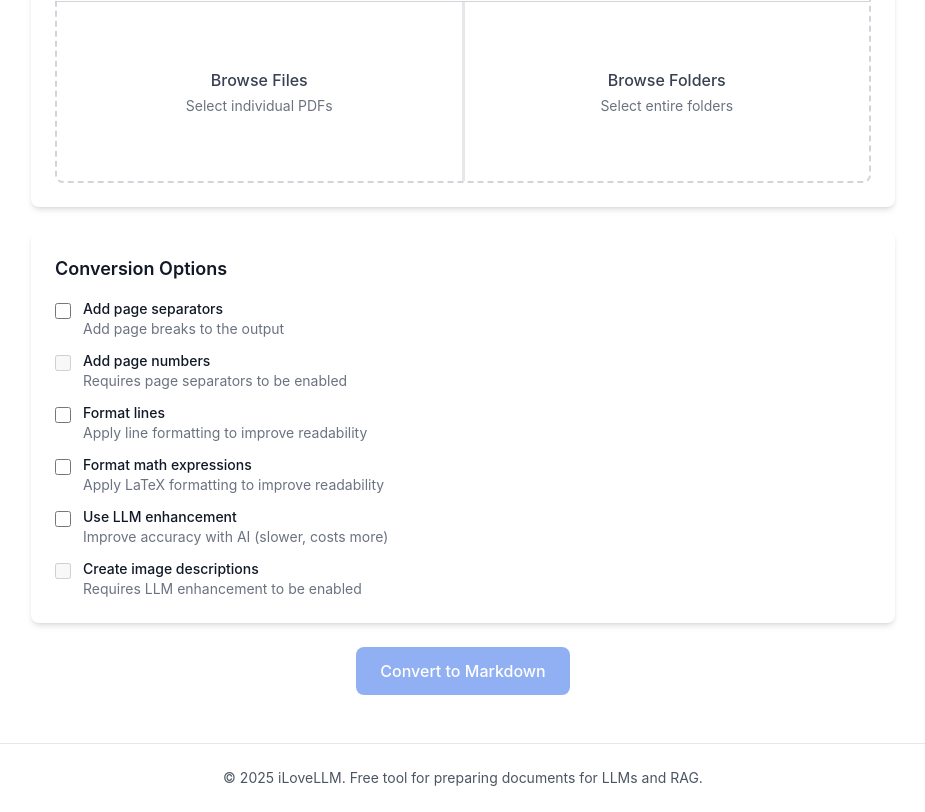
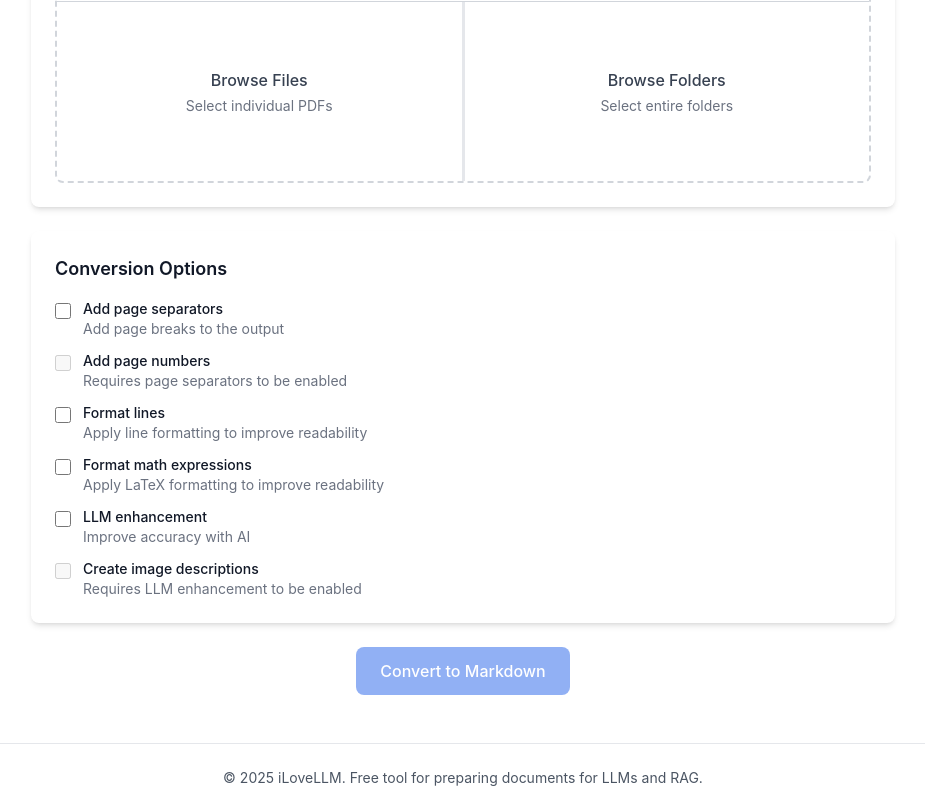
Before and after one commit to guy915/iLoveMD, a Next.js app: page /pdf-to-markdown in a window 1280 px wide. Shown: the part 696-1508 px from the top of the page, without its empty margins (177-1102 px from the left). Built offline with nearby package versions, Linux system fonts and the light colour scheme.

Commit message:
Refine PDF to Markdown options and status display

```diff
--- a/src/components/pdf-to-markdown/ConversionOptions.tsx
+++ b/src/components/pdf-to-markdown/ConversionOptions.tsx
@@ -30,11 +30,9 @@ export function ConversionOptions({
             onChange={(e) => {
               const checked = e.target.checked
               onOptionChange('paginate', checked)
-              // Set appropriate page format when toggling paginate
-              if (checked) {
+              // Preserve user's page number preference when toggling paginate
+              if (checked && options.pageFormat === 'none') {
                 onOptionChange('pageFormat', 'separators_only')
-              } else {
-                onOptionChange('pageFormat', 'none')
               }
             }}
             className="mt-1 h-4 w-4 text-blue-600 focus:ring-blue-500 border-gray-300 rounded"
@@ -110,18 +108,13 @@ export function ConversionOptions({
             onChange={(e) => {
               const newValue = e.target.checked
               onOptionChange('use_llm', newValue)
-              // If disabling LLM, must also reset disable_image_extraction
-              // because image extraction requires LLM to be enabled
-              if (!newValue) {
-                onOptionChange('disable_image_extraction', false)
-              }
             }}
             className="mt-1 h-4 w-4 text-blue-600 focus:ring-blue-500 border-gray-300 rounded"
             disabled={disabled}
           />
           <span className="ml-3">
-            <span className="block text-sm font-medium text-gray-900">Use LLM enhancement</span>
-            <span className="block text-sm text-gray-500">Improve accuracy with AI (slower, costs more)</span>
+            <span className="block text-sm font-medium text-gray-900">LLM enhancement</span>
+            <span className="block text-sm text-gray-500">Improve accuracy with AI</span>
           </span>
         </label>
 
--- a/src/components/pdf-to-markdown/ConversionStatus.tsx
+++ b/src/components/pdf-to-markdown/ConversionStatus.tsx
@@ -24,6 +24,9 @@ export function ConversionStatus({
     return null
   }
 
+  const showBatchProgress =
+    isBatch && batchProgress && processing && !status.toLowerCase().startsWith('uploading')
+
   return (
     <div className="bg-white rounded-lg shadow-md p-4 mb-6">
       <div className="flex items-center justify-between gap-3">
@@ -32,7 +35,7 @@ export function ConversionStatus({
             <span className="text-blue-600 animate-spin text-2xl">⟳</span>
           )}
           <p className="text-base font-semibold text-gray-900">
-            {isBatch && batchProgress && processing
+            {showBatchProgress
               ? `Processing ${batchProgress.completed}/${batchProgress.total} files...`
               : status || 'Converting to Markdown...'}
           </p>
```
